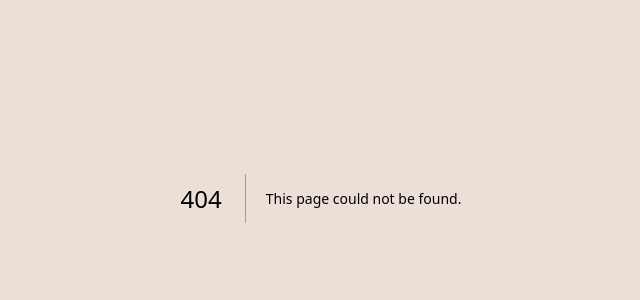
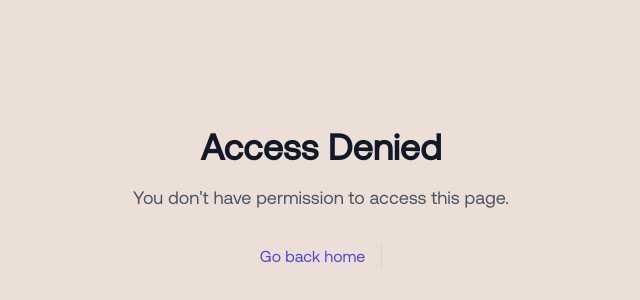
Before and after one commit to rayjaywolf/newera, a Next.js app: page /unauthorized in a window 1280 px wide. Before the commit this address had no page. Shown: the part 202-502 px from the top of the page, without its empty margins (319-959 px from the left). Built offline with nearby package versions, Linux system fonts and the light colour scheme.

Commit message:
auth setup

```diff
--- a/app/globals.css
+++ b/app/globals.css
@@ -9,6 +9,33 @@ body {
 @layer utilities {
   .text-balance {
     text-wrap: balance;
+  }
+
+  /* Custom Scrollbar Styles */
+  ::-webkit-scrollbar {
+    width: 10px;
+    height: 10px;
+  }
+
+  ::-webkit-scrollbar-track {
+    background: hsl(var(--secondary));
+    border-radius: var(--radius);
+  }
+
+  ::-webkit-scrollbar-thumb {
+    background: hsl(var(--muted-foreground) / 0.5);
+    border-radius: var(--radius);
+    border: 2px solid hsl(var(--secondary));
+  }
+
+  ::-webkit-scrollbar-thumb:hover {
+    background: hsl(var(--muted-foreground) / 0.7);
+  }
+
+  /* Firefox */
+  * {
+    scrollbar-width: thin;
+    scrollbar-color: hsl(var(--muted-foreground) / 0.5) hsl(var(--secondary));
   }
 }
 
--- /dev/null
+++ b/app/new-user/page.tsx
@@ -0,0 +1,39 @@
+import { prisma } from "@/util/db";
+import { currentUser } from "@clerk/nextjs/server";
+import { redirect } from "next/navigation";
+
+const createNewUser = async () => {
+  const user = await currentUser();
+  if (!user) {
+    console.error("User is null");
+    return;
+  }
+  console.log(user);
+
+  const match = await prisma.user.findUnique({
+    where: {
+      clerkId: user.id as string,
+    },
+  });
+
+  if (!match) {
+    await prisma.user.create({
+      data: {
+        clerkId: user.id,
+        firstName: user.firstName,
+        lastName: user.lastName,
+        email: user?.emailAddresses[0].emailAddress,
+        phoneNumber: user?.phoneNumbers[0].phoneNumber,
+      },
+    });
+  }
+
+  redirect("/projects");
+};
+
+const NewUser = async () => {
+  await createNewUser();
+  return <div>...loading</div>;
+};
+
+export default NewUser;
--- /dev/null
+++ b/app/sign-in/[[...sign-in]]/page.tsx
@@ -0,0 +1,17 @@
+import { ClerkProvider, SignIn } from "@clerk/nextjs";
+
+export default function SignInPage() {
+  return (
+    <SignIn
+      appearance={{
+        elements: {
+          formButtonPrimary:
+            "bg-primary text-primary-foreground hover:bg-primary/90",
+          footerActionLink: "text-primary hover:text-primary/90",
+        },
+      }}
+      signUpUrl="/sign-up"
+      fallbackRedirectUrl="/projects"
+    />
+  );
+}
--- /dev/null
+++ b/app/sign-up/[[...sign-up]]/page.tsx
@@ -0,0 +1,18 @@
+import { SignUp } from "@clerk/nextjs";
+
+export default function SignInPage() {
+    return (
+        <SignUp
+            appearance={{
+                elements: {
+                    formButtonPrimary:
+                        "bg-primary text-primary-foreground hover:bg-primary/90",
+                    footerActionLink:
+                        "text-primary hover:text-primary/90",
+                },
+            }}
+            signInUrl="/sign-in"
+            fallbackRedirectUrl='/new-user'
+        />
+    );
+}
--- /dev/null
+++ b/app/unauthorized/page.tsx
@@ -0,0 +1,25 @@
+import { UserButton } from "@clerk/nextjs";
+import Link from "next/link";
+
+export default function UnauthorizedPage() {
+  return (
+    <div className="min-h-screen flex items-center justify-center bg-[#EBDFD7]">
+      <div className="text-center">
+        <h1 className="text-4xl font-bold text-gray-900 mb-4">Access Denied</h1>
+        <p className="text-lg text-gray-600 mb-8">
+          You don&apos;t have permission to access this page.
+        </p>
+        <div className="flex justify-center gap-4">
+          <Link
+            href="/"
+            className="text-indigo-600 hover:text-indigo-500 font-medium"
+          >
+            Go back home
+          </Link>
+          <div className="w-px bg-gray-300" />
+          <UserButton afterSignOutUrl="/sign-in" />
+        </div>
+      </div>
+    </div>
+  );
+}
--- a/components/workers/workers-view.tsx
+++ b/components/workers/workers-view.tsx
@@ -21,6 +21,7 @@ interface Worker {
     name: string;
     role: string;
     isActive: boolean;
+    type: string;
   };
   startDate: string;
   endDate: string | null;
@@ -91,7 +92,7 @@ export function WorkersView({ workers, projectId }: WorkersViewProps) {
               <div>
                 <p className="font-medium text-lg">{projectWorker.worker.name}</p>
                 <p className="text-sm text-gray-500 capitalize mt-1">
-                  {projectWorker.worker.role?.toLowerCase().replace("_", " ")}
+                  {projectWorker.worker.type.toLowerCase().replace("_", " ")}
                 </p>
                 <p className="text-sm text-gray-500 mt-2">
                   Since {formatDate(projectWorker.startDate)}
@@ -171,7 +172,7 @@ export function WorkersView({ workers, projectId }: WorkersViewProps) {
                   </td>
                   <td className="px-6 py-4 whitespace-nowrap">
                     <div className="text-sm text-gray-500 capitalize">
-                      {projectWorker.worker.role?.toLowerCase().replace("_", " ")}
+                      {projectWorker.worker.type.toLowerCase().replace("_", " ")}
                     </div>
                   </td>
                   <td className="px-6 py-4 whitespace-nowrap text-sm text-gray-500">
--- a/package.json
+++ b/package.json
@@ -9,6 +9,7 @@
     "lint": "next lint"
   },
   "dependencies": {
+    "@clerk/nextjs": "^6.9.14",
     "@hookform/resolvers": "^3.10.0",
     "@prisma/client": "^6.2.1",
     "@radix-ui/react-accordion": "^1.2.2",
--- /dev/null
+++ b/util/db.ts
@@ -0,0 +1,13 @@
+import { PrismaClient } from '@prisma/client'
+
+const globalForPrisma = globalThis as unknown as {
+    prisma: PrismaClient | undefined
+}
+
+export const prisma =
+    globalForPrisma.prisma ??
+    new PrismaClient({
+        log: ['query'],
+    })
+
+if (process.env.NODE_ENV !== 'production') globalForPrisma.prisma = prisma
```
Also changed, not shown: app/layout.tsx (+4 -5 lines), middleware.ts (added, +32 -0 lines), 2 other files (tests, documents, lock files or other folders).
